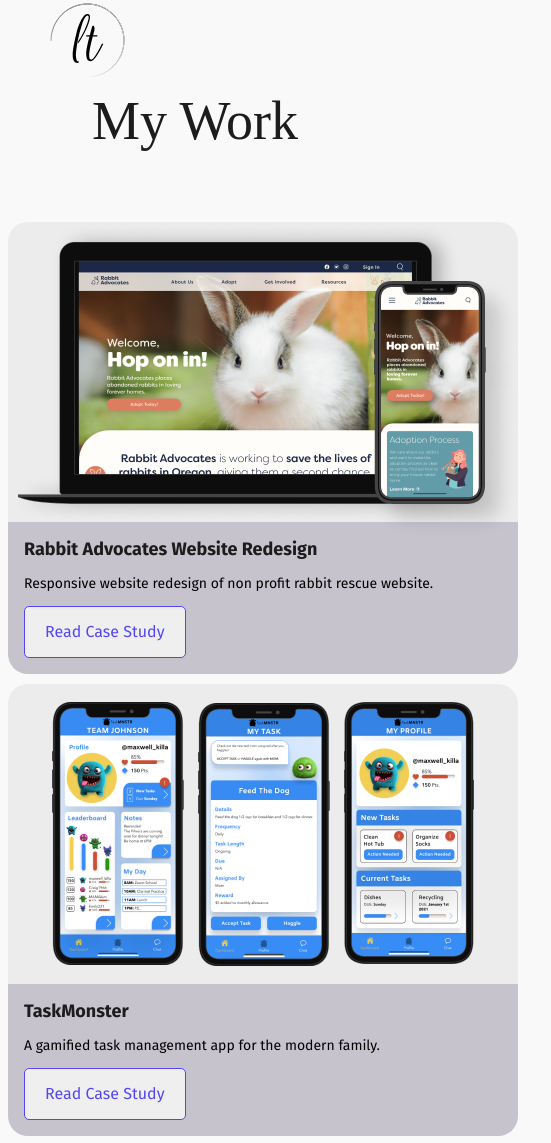
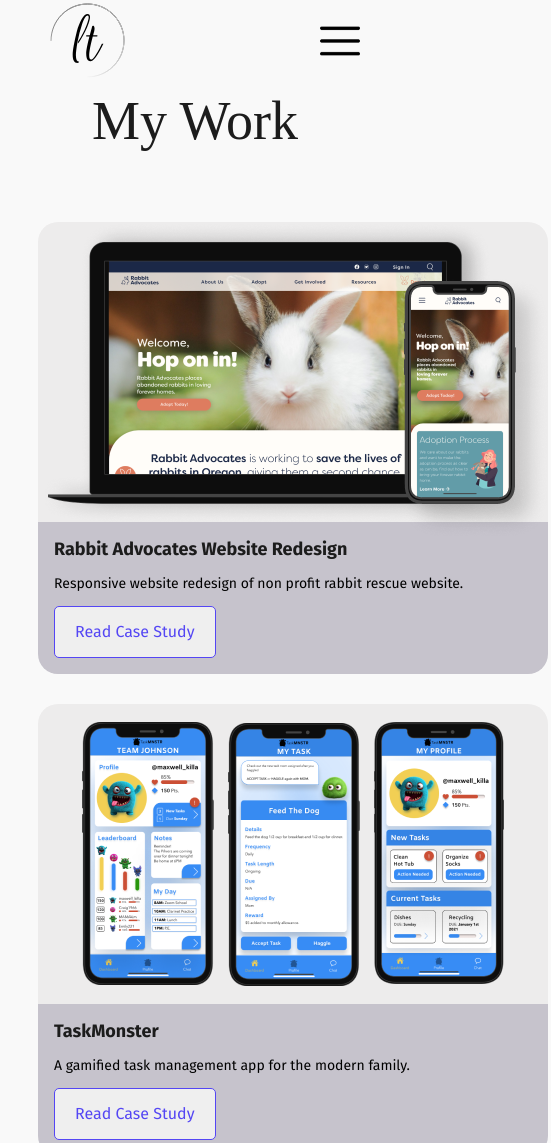
Before and after one commit to LaurenTofflemire/UX_UI_HW_18, a plain HTML site: page portffolio.html in a window 390 px wide. Shown: the top 1143 px of the page, 551 px wide, since content can reach past the window. Drawn offline with Linux system fonts and the light colour scheme; a web font is replaced by a local one.

Commit message:
more code

```diff
--- a/portffolio.html
+++ b/portffolio.html
@@ -5,6 +5,7 @@
         <link href="https://fonts.googleapis.com/css2?family=Fira+Sans:wght@300;400;500;700&family=Montserrat:wght@100;300;400;500;700&display=swap" rel="stylesheet">
         <link href="https://fonts.googleapis.com/css2?family=Average&display=swap" rel="stylesheet">
         <meta name="viewport" content="width=device-width, initial-scale=1.0">
+        <script src="https://kit.fontawesome.com/3a3b0ac8a1.js" crossorigin="anonymous"></script>
     </head>
 <body class="body">
     <header class="navigation">
@@ -18,8 +19,11 @@
                 <a href="mywork.html">Portfolio</a>
                 <a href="aboutme.html">About</a>
                 <a href="resume">Resume</a>
-                <button class= "contactme"><a href="mailto:lauren.tofflemire@gmail.com">Contact Me</a></button>
         </div>
+        <div class="rightNavAlt">
+            <img src="images/menu.png" width="40">
+        </div>
+        <button class= "contactme"><a href="mailto:lauren.tofflemire@gmail.com">Contact Me</a></button>
 
     </header>
 
--- a/portfolio.css
+++ b/portfolio.css
@@ -95,6 +95,8 @@ h1 {
 
 .workGrid {
     width: 510px;
+    margin-bottom: 30px;
+    margin-left: 30px;
 }
 .rabbit {
     grid-area: rabbit;
@@ -163,7 +165,6 @@ h2 {
 
 .projectInfo {
     background-color: #C6C3CC;
-    margin-bottom: 10px;
     border-bottom-left-radius: 20px;
     border-bottom-right-radius: 20px;
 }
@@ -251,6 +252,10 @@ hr {
     text-align: center;
 }
 
+.rightNavAlt {
+    visibility: hidden;
+}
+
 @media only screen and (max-width: 700px) {
     .projectGrid {
         display: grid;
@@ -270,6 +275,9 @@ hr {
         visibility: hidden;
     }
 
-
+    .rightNavAlt {
+        visibility: visible;
+        text-align: right;
+    }
 
   }
```
Also changed, not shown: index.html (+4 -0 lines), js/homeindex.js (+11 -0 lines), images/home.png (added), images/menu.png (added), 2 other files.
